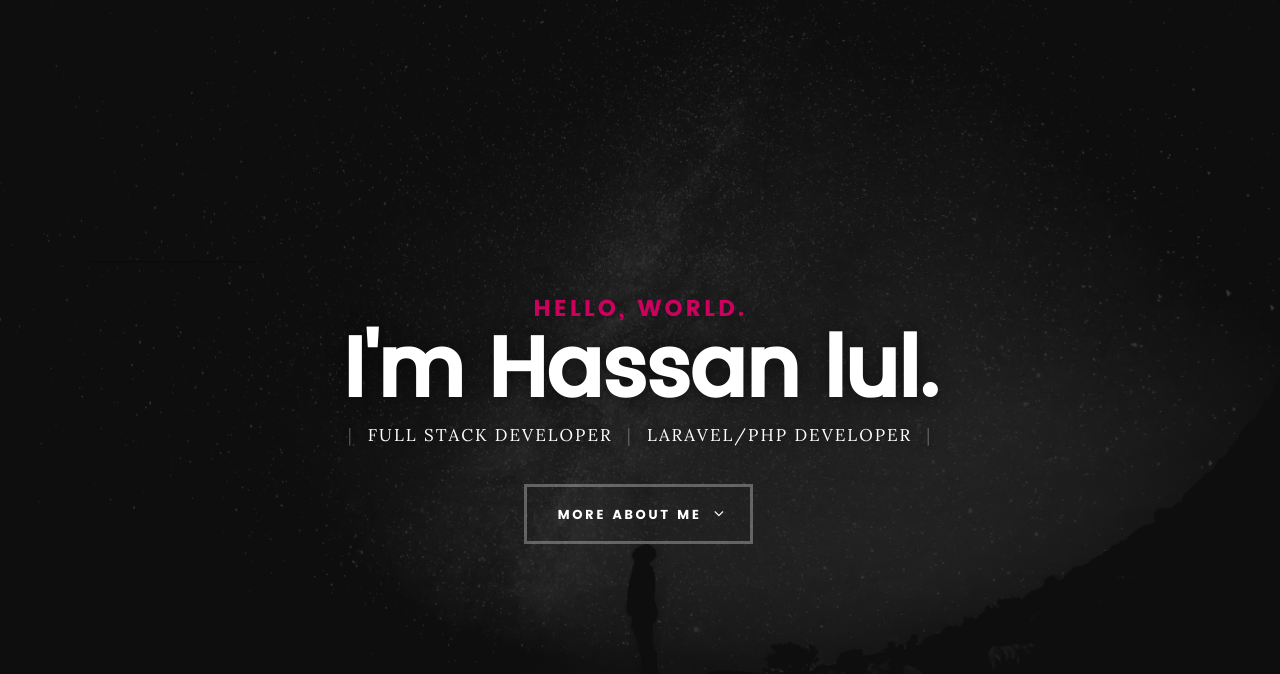
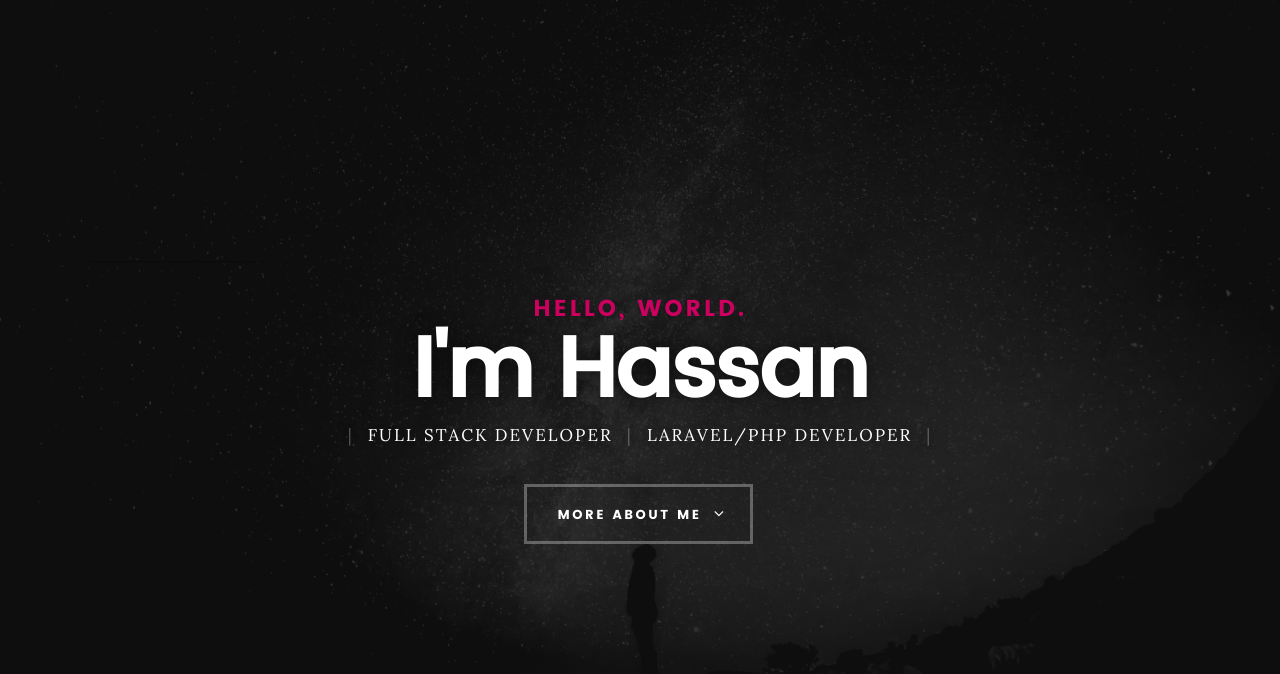
Before and after one commit to ithassan/resume, a plain HTML site: page index.html in a window 1280 px wide. Shown: the top 674 px of the page. Drawn offline with Linux system fonts and the light colour scheme; files whose address does not match are found by name.

Commit message:
small fix

```diff
--- a/index.html
+++ b/index.html
@@ -49,7 +49,7 @@
 				<input type="text" name="date" id="date">
 
 	   			<h5>Hello, World.</h5>
-	   			<h1>I'm Hassan lul.</h1>
+	   			<h1>I'm Hassan </h1>
 
 	   			<p class="intro-position">
 	   				<span>Full Stack Developer</span>
```
